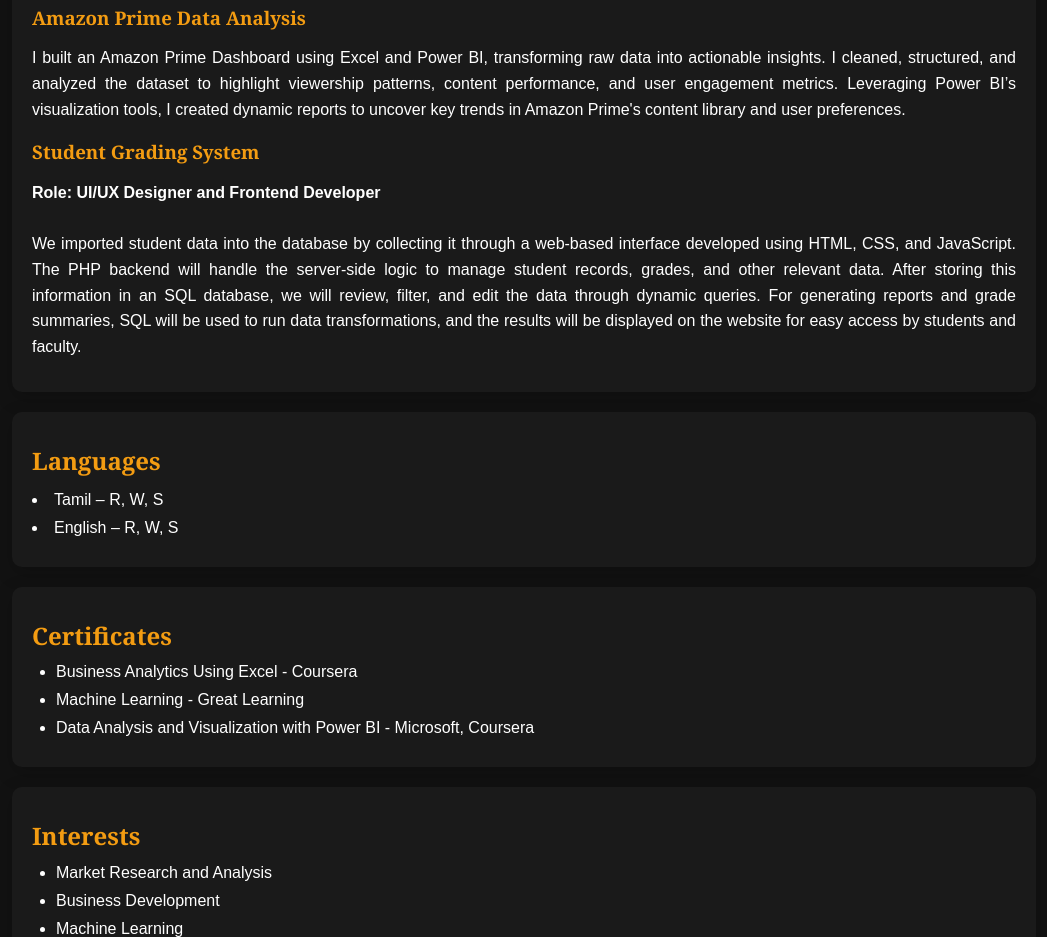
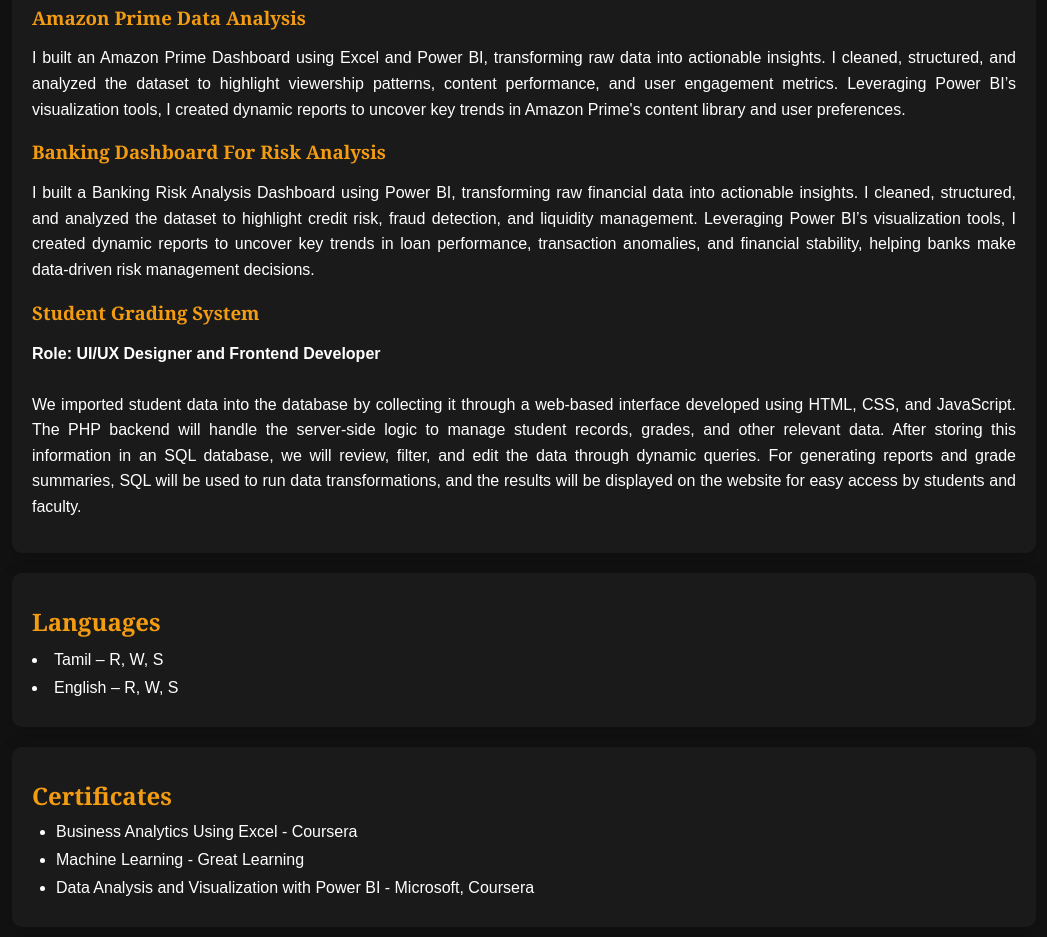
Before and after one commit to Athi2004/Portfolio, a plain HTML site: page index.html in a window 1280 px wide. Shown: the part 1035-1972 px from the top of the page, without its empty margins (116-1163 px from the left). Drawn offline with Linux system fonts and the light colour scheme.

Commit message:
projects 1

```diff
--- a/index.html
+++ b/index.html
@@ -74,6 +74,11 @@
             <h2>Projects</h2>
             <h3>Amazon Prime Data Analysis</h3>
             <p>I built an Amazon Prime Dashboard using Excel and Power BI, transforming raw data into actionable insights. I cleaned, structured, and analyzed the dataset to highlight viewership patterns, content performance, and user engagement metrics. Leveraging Power BI’s visualization tools, I created dynamic reports to uncover key trends in Amazon Prime's content library and user preferences.</p>
+            <h3>Banking Dashboard For Risk Analysis </h3>
+            <p>I built a Banking Risk Analysis Dashboard using Power BI, transforming raw financial data into actionable insights. I
+                cleaned, structured, and analyzed the dataset to highlight credit risk, fraud detection, and liquidity management.
+                Leveraging Power BI’s visualization tools, I created dynamic reports to uncover key trends in loan performance,
+                transaction anomalies, and financial stability, helping banks make data-driven risk management decisions.</p>
             <h3>Student Grading System</h3>
             <p><b>Role: UI/UX Designer and Frontend Developer</b><br><br> We imported student data into the database by collecting it through a web-based interface developed using HTML, CSS, and JavaScript. The PHP backend will handle the server-side logic to manage student records, grades, and other relevant data. After storing this information in an SQL database, we will review, filter, and edit the data through dynamic queries. For generating reports and grade summaries, SQL will be used to run data transformations, and the results will be displayed on the website for easy access by students and faculty.</p>
         </section>
```
